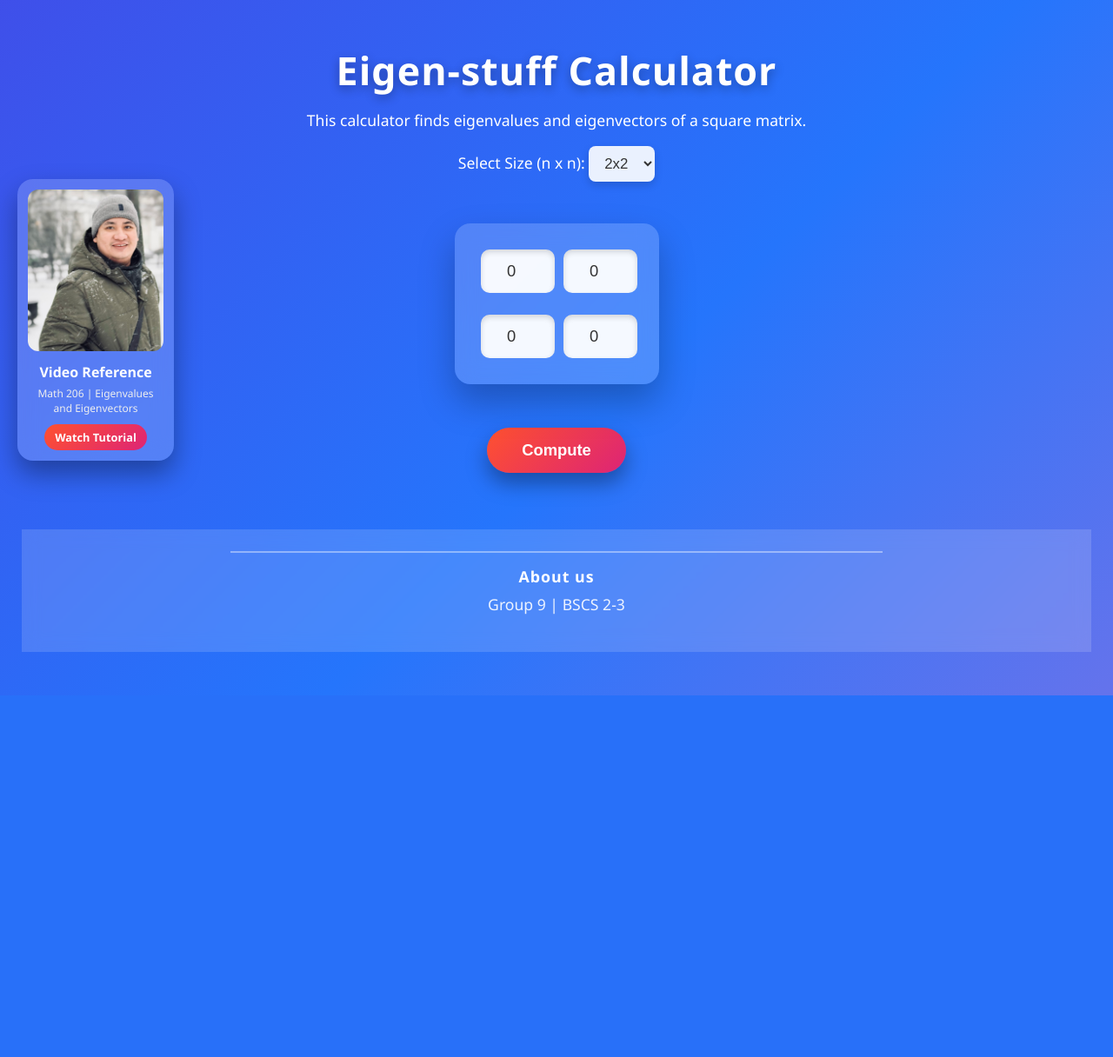
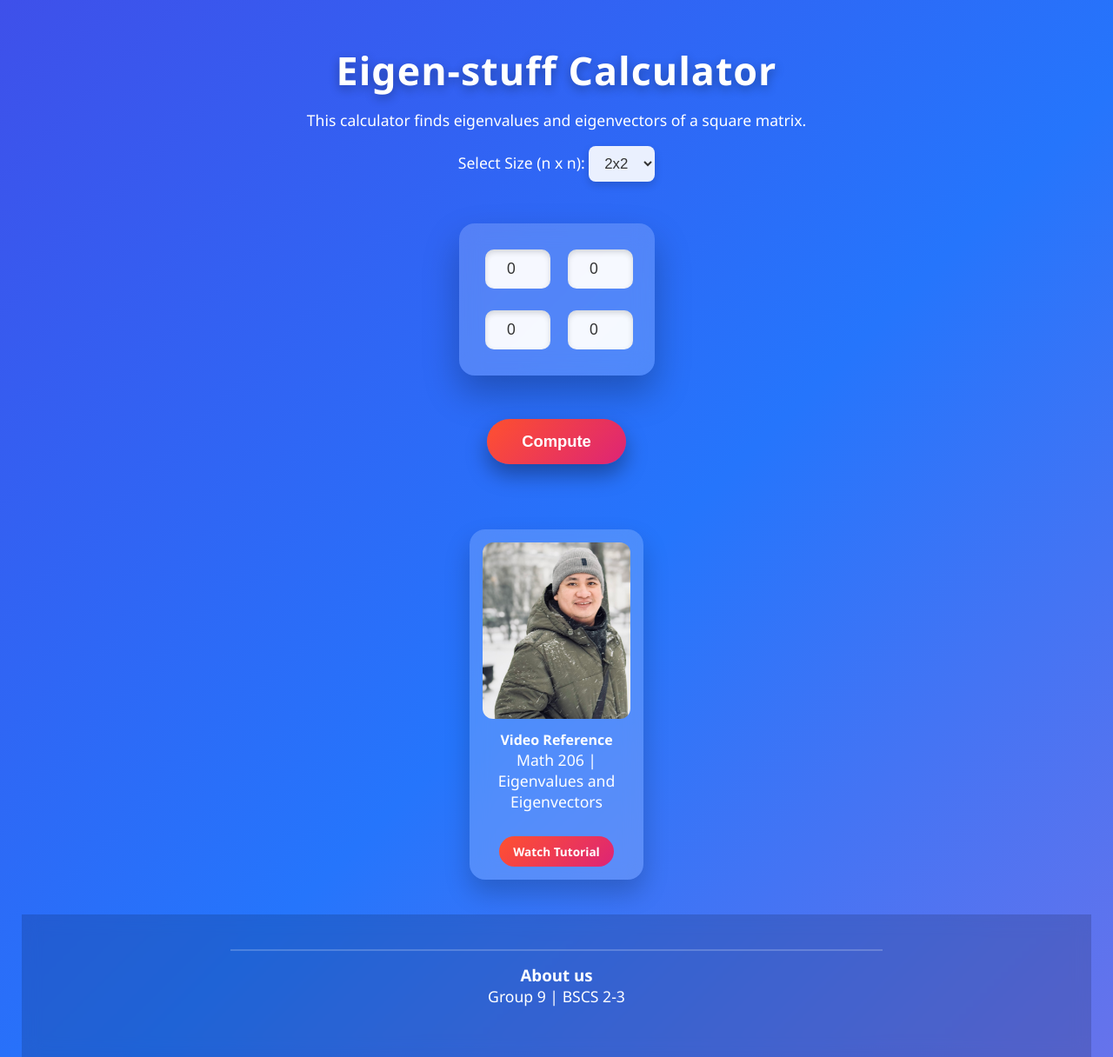
Before and after one commit to HnnhShnll/LinAlg, a Flask app: page / in a window 1280 px wide. Shown: the whole page at 87% size. Before the commit the page ends 800 px from the top, so only its background shows below. Run offline with Flask 3, Linux system fonts and the light colour scheme.

Commit message:
Update style.css

```diff
--- a/static/style.css
+++ b/static/style.css
@@ -1,3 +1,4 @@
+/* 1. RESET & BASE STYLES */
 * {
     box-sizing: border-box;
     margin: 0;
@@ -5,17 +6,19 @@
 }
 
 body {
+    /* THE FIX: min-height + flex column allows the footer to be pushed down */
     min-height: 100vh;
     display: flex;
     flex-direction: column;
     align-items: center;
     justify-content: flex-start;
+
     font-family: "Poppins", "Segoe UI", sans-serif;
     background: linear-gradient(135deg, #6a11cb, #2575fc, #ff6ec4);
     background-size: 300% 300%;
     animation: gradientMove 10s ease infinite;
     color: white;
-    padding: 50px 25px;
+    padding: 50px 25px 0 25px; /* Bottom padding is now handled by the footer margin */
 }
 
 @keyframes gradientMove {
@@ -24,11 +27,13 @@ body {
     100% { background-position: 0% 50%; }
 }
 
+/* 2. TYPOGRAPHY */
 h2 {
     font-size: 2.8rem;
     margin-bottom: 15px;
     letter-spacing: 1px;
     text-shadow: 0 4px 12px rgba(0,0,0,0.3);
+    transition: all 0.3s ease;
 }
 
 h2:hover {
@@ -41,6 +46,7 @@ p {
     font-size: 1.1rem;
 }
 
+/* 3. INPUTS & CONTROLS */
 select {
     padding: 10px 14px;
     border-radius: 8px;
@@ -61,7 +67,7 @@ select:hover {
     display: grid;
     gap: 25px;
     margin: 30px auto;
-    padding: 30px 40px 30px 30px;
+    padding: 30px;
     background: rgba(255, 255, 255, 0.18);
     backdrop-filter: blur(12px);
     border-radius: 18px;
@@ -70,10 +76,10 @@ select:hover {
 }
 
 input {
-    width: 85px;
-    padding: 14px;
+    width: 75px;
+    padding: 12px;
     text-align: center;
-    font-size: 1.15rem;
+    font-size: 1.1rem;
     border-radius: 10px;
     border: none;
     outline: none;
@@ -88,6 +94,7 @@ input:focus {
     box-shadow: 0 0 12px rgba(255, 110, 196, 0.8);
 }
 
+/* 4. BUTTONS */
 button {
     margin-top: 20px;
     padding: 15px 40px;
@@ -107,12 +114,9 @@ button:hover {
     box-shadow: 0 18px 35px rgba(0,0,0,0.45);
 }
 
-button:active {
-    transform: scale(0.98);
-}
-
+/* 5. RESULTS SECTION */
 #results {
-    width: 90%;
+    width: 100%;
     max-width: 750px;
     margin-top: 35px;
     text-align: center;
@@ -123,7 +127,6 @@ button:active {
     color: #333;
     padding: 22px;
     margin-top: 18px;
-    margin-bottom: 18px;
     border-radius: 14px;
     border-left: 6px solid #ff6ec4;
     box-shadow: 0 12px 25px rgba(0,0,0,0.2);
@@ -131,12 +134,13 @@ button:active {
     font-size: 1.05rem;
 }
 
+/* 6. FOOTER - THE FIX IS HERE */
 #footer {
-    margin-top: auto;
+    margin-top: auto; /* Pushes the footer to the bottom of the flex container */
     width: 100%;
     text-align: center;
-    padding: 25px 15px;
-    background: rgba(255, 255, 255, 0.15);
+    padding: 40px 15px;
+    background: rgba(0, 0, 0, 0.15);
     backdrop-filter: blur(10px);
 }
 
@@ -144,20 +148,40 @@ button:active {
     max-width: 750px;
     margin: 0 auto;
     padding-top: 15px;
-    border-top: 2px solid rgba(255, 255, 255, 0.4);
-    font-size: 0.95rem;
-    color: #ffffff;
+    border-top: 2px solid rgba(255, 255, 255, 0.2);
 }
 
-.footerBox h3 {
-    margin-bottom: 8px;
-    letter-spacing: 1px;
+/* 7. REFERENCE CARD */
+.reference-card {
+    margin: 40px 0; /* Changed from fixed to flow with the page */
+    width: 200px;
+    background: rgba(255, 255, 255, 0.18);
+    backdrop-filter: blur(12px);
+    border-radius: 18px;
+    padding: 15px;
+    text-align: center;
+    box-shadow: 0 15px 30px rgba(0,0,0,0.2);
 }
 
-.footerBox p {
-    opacity: 0.9;
+.reference-card img {
+    width: 100%;
+    border-radius: 12px;
+    margin-bottom: 8px;
 }
 
+.reference-card a {
+    display: inline-block;
+    margin-top: 10px;
+    padding: 8px 16px;
+    border-radius: 20px;
+    background: linear-gradient(135deg, #ff512f, #dd2476);
+    color: white;
+    text-decoration: none;
+    font-weight: bold;
+    font-size: 0.85rem;
+}
+
+/* 8. ANIMATIONS */
 @keyframes fadeIn {
     from { opacity: 0; transform: scale(0.95); }
     to { opacity: 1; transform: scale(1); }
@@ -167,63 +191,3 @@ button:active {
     from { opacity: 0; transform: translateY(20px); }
     to { opacity: 1; transform: translateY(0); }
 }
-
-.reference-card {
-    position: fixed;
-    left: 20px;
-    bottom: 270px;
-    width: 180px;
-    background: rgba(255, 255, 255, 0.18);
-    backdrop-filter: blur(12px);
-    border-radius: 18px;
-    padding: 12px;
-    text-align: center;
-    box-shadow: 0 15px 30px rgba(0,0,0,0.35);
-    z-index: 9999;
-}
-
-.reference-card img {
-    width: 100%;
-    border-radius: 12px;
-    margin-bottom: 8px;
-}
-
-.reference-card h4 {
-    margin-bottom: 5px;
-    color: #fff;
-    font-size: 1rem;
-}
-
-.reference-card p {
-    font-size: 0.75rem;
-    color: #eee;
-    margin-bottom: 10px;
-}
-
-.reference-card a {
-    display: inline-block;
-    padding: 6px 12px;
-    border-radius: 20px;
-    background: linear-gradient(135deg, #ff512f, #dd2476);
-    color: white;
-    text-decoration: none;
-    font-weight: bold;
-    font-size: 0.8rem;
-    transition: transform 0.25s ease, box-shadow 0.25s ease;
-}
-
-.reference-card a:hover {
-    transform: scale(1.08);
-    box-shadow: 0 8px 18px rgba(0,0,0,0.4);
-}
-
-@keyframes floatIn {
-    from {
-        opacity: 0;
-        transform: translate(30px, -50%);
-    }
-    to {
-        opacity: 1;
-        transform: translate(0, -50%);
-    }
-}
```
